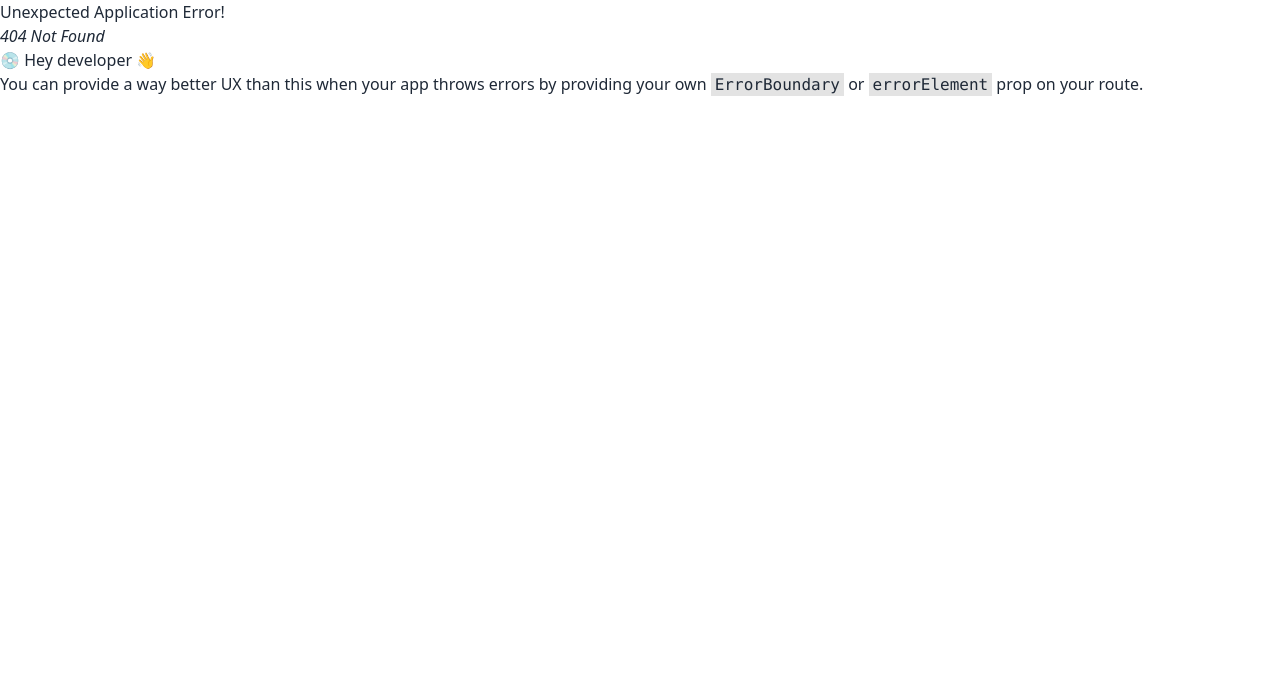
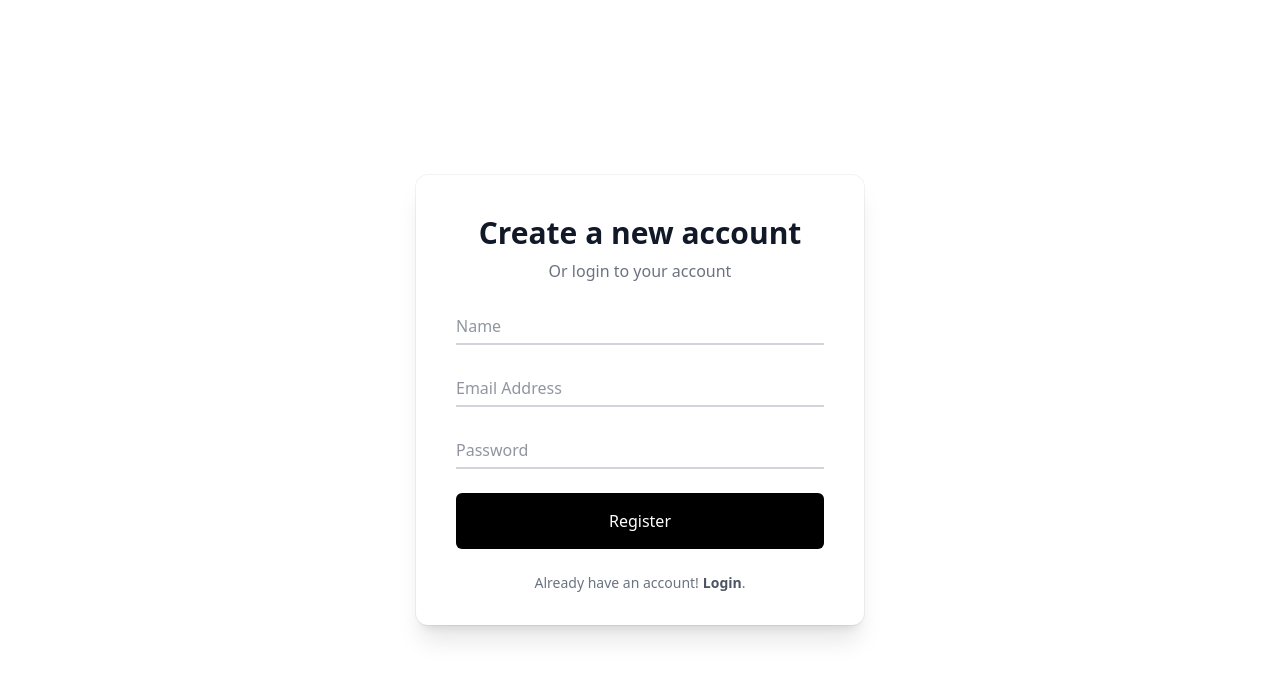
Before and after one commit to mahfuzar175/Users-CRUD-operation, a React (Vite) app: page /register in a window 1280 px wide. Before the commit this address had no page. Shown: the top 678 px of the page. Built offline with nearby package versions, Linux system fonts and the light colour scheme.

Commit message:
created login and register form

```diff
--- a/index.html
+++ b/index.html
@@ -1,5 +1,5 @@
 <!doctype html>
-<html lang="en">
+<html lang="en" data-theme="light">
   <head>
     <meta charset="UTF-8" />
     <link rel="icon" type="image/svg+xml" href="/vite.svg" />
--- a/src/Pages/Home.jsx
+++ b/src/Pages/Home/Home.jsx
@@ -1,7 +1,9 @@
+import Login from "../Login/Login";
+
 const Home = () => {
     return (
         <div>
-            <h2>This home</h2>
+            <Login></Login>
         </div>
     );
 };
--- /dev/null
+++ b/src/Pages/Login/Login.jsx
@@ -0,0 +1,70 @@
+import { Link } from "react-router-dom";
+
+const Login = () => {
+    return (
+        <div className="flex items-center justify-center h-screen">
+            <div className="relative mx-auto w-full max-w-md bg-white px-6 pt-10 pb-8 shadow-xl ring-1 ring-gray-900/5 sm:rounded-xl sm:px-10">
+        <div className="w-full">
+          <div className="text-center">
+            <h1 className="text-3xl font-semibold text-gray-900">Sign in</h1>
+            <p className="mt-2 text-gray-500">
+              Sign in below to access your account
+            </p>
+          </div>
+          <div className="mt-5">
+            <form action="">
+              <div className="relative mt-6">
+                <input
+                  type="email"
+                  name="email"
+                  id="email"
+                  placeholder="Email Address"
+                  className="peer mt-1 w-full border-b-2 border-gray-300 px-0 py-1 placeholder:text-transparent focus:border-gray-500 focus:outline-none"
+                  autoComplete="off"
+                />
+                <label
+                  htmlFor="email"
+                  className="pointer-events-none absolute top-0 left-0 origin-left -translate-y-1/2 transform text-sm text-gray-800 opacity-75 transition-all duration-100 ease-in-out peer-placeholder-shown:top-1/2 peer-placeholder-shown:text-base peer-placeholder-shown:text-gray-500 peer-focus:top-0 peer-focus:pl-0 peer-focus:text-sm peer-focus:text-gray-800"
+                >
+                  Email Address
+                </label>
+              </div>
+              <div className="relative mt-6">
+                <input
+                  type="password"
+                  name="password"
+                  id="password"
+                  placeholder="Password"
+                  className="peer mt-1 w-full border-b-2 border-gray-300 px-0 py-1 placeholder:text-transparent focus:border-gray-500 focus:outline-none"
+                />
+                <label
+                  htmlFor="password"
+                  className="pointer-events-none absolute top-0 left-0 origin-left -translate-y-1/2 transform text-sm text-gray-800 opacity-75 transition-all duration-100 ease-in-out peer-placeholder-shown:top-1/2 peer-placeholder-shown:text-base peer-placeholder-shown:text-gray-500 peer-focus:top-0 peer-focus:pl-0 peer-focus:text-sm peer-focus:text-gray-800"
+                >
+                  Password
+                </label>
+              </div>
+              <div className="my-6">
+                <button
+                  type="submit"
+                  className="w-full rounded-md bg-black px-3 py-4 text-white focus:bg-gray-600 focus:outline-none"
+                >
+                  Sign in
+                </button>
+              </div>
+              <p className="text-center text-sm text-gray-500">
+                Don&#x27;t have an account yet?
+                <Link to='/register' className="font-semibold text-gray-600 hover:underline focus:text-gray-800 focus:outline-none ml-1">
+                  Register
+                </Link>
+                .
+              </p>
+            </form>
+          </div>
+        </div>
+      </div>
+        </div>
+    );
+};
+
+export default Login;
--- /dev/null
+++ b/src/Pages/Register/Register.jsx
@@ -0,0 +1,86 @@
+import { Link } from "react-router-dom";
+
+const Register = () => {
+  return (
+    <div className="flex items-center justify-center h-screen">
+            <div className="relative mx-auto w-full max-w-md bg-white px-6 pt-10 pb-8 shadow-xl ring-1 ring-gray-900/5 sm:rounded-xl sm:px-10">
+        <div className="w-full">
+          <div className="text-center">
+            <h1 className="text-3xl font-semibold text-gray-900">Create a new account</h1>
+            <p className="mt-2 text-gray-500">
+            Or login to your account
+            </p>
+          </div>
+          <div className="mt-5">
+            <form action="">
+              <div className="relative mt-6">
+                <input
+                  type="text"
+                  name="name"
+                  id="name"
+                  placeholder="Email Address"
+                  className="peer mt-1 w-full border-b-2 border-gray-300 px-0 py-1 placeholder:text-transparent focus:border-gray-500 focus:outline-none"
+                  autoComplete="off"
+                />
+                <label
+                  htmlFor="email"
+                  className="pointer-events-none absolute top-0 left-0 origin-left -translate-y-1/2 transform text-sm text-gray-800 opacity-75 transition-all duration-100 ease-in-out peer-placeholder-shown:top-1/2 peer-placeholder-shown:text-base peer-placeholder-shown:text-gray-500 peer-focus:top-0 peer-focus:pl-0 peer-focus:text-sm peer-focus:text-gray-800"
+                >
+                  Name
+                </label>
+              </div>
+              <div className="relative mt-6">
+                <input
+                  type="email"
+                  name="email"
+                  id="email"
+                  placeholder="Email Address"
+                  className="peer mt-1 w-full border-b-2 border-gray-300 px-0 py-1 placeholder:text-transparent focus:border-gray-500 focus:outline-none"
+                  autoComplete="off"
+                />
+                <label
+                  htmlFor="email"
+                  className="pointer-events-none absolute top-0 left-0 origin-left -translate-y-1/2 transform text-sm text-gray-800 opacity-75 transition-all duration-100 ease-in-out peer-placeholder-shown:top-1/2 peer-placeholder-shown:text-base peer-placeholder-shown:text-gray-500 peer-focus:top-0 peer-focus:pl-0 peer-focus:text-sm peer-focus:text-gray-800"
+                >
+                  Email Address
+                </label>
+              </div>
+              <div className="relative mt-6">
+                <input
+                  type="password"
+                  name="password"
+                  id="password"
+                  placeholder="Password"
+                  className="peer mt-1 w-full border-b-2 border-gray-300 px-0 py-1 placeholder:text-transparent focus:border-gray-500 focus:outline-none"
+                />
+                <label
+                  htmlFor="password"
+                  className="pointer-events-none absolute top-0 left-0 origin-left -translate-y-1/2 transform text-sm text-gray-800 opacity-75 transition-all duration-100 ease-in-out peer-placeholder-shown:top-1/2 peer-placeholder-shown:text-base peer-placeholder-shown:text-gray-500 peer-focus:top-0 peer-focus:pl-0 peer-focus:text-sm peer-focus:text-gray-800"
+                >
+                  Password
+                </label>
+              </div>
+              <div className="my-6">
+                <button
+                  type="submit"
+                  className="w-full rounded-md bg-black px-3 py-4 text-white focus:bg-gray-600 focus:outline-none"
+                >
+                  Register
+                </button>
+              </div>
+              <p className="text-center text-sm text-gray-500">
+                Already have an account!
+                <Link to='/login' className="font-semibold text-gray-600 hover:underline focus:text-gray-800 focus:outline-none ml-1">
+                  Login
+                </Link>
+                .
+              </p>
+            </form>
+          </div>
+        </div>
+      </div>
+        </div>
+  );
+};
+
+export default Register;
```
Also changed, not shown: src/Router/router.jsx (+13 -2 lines).
